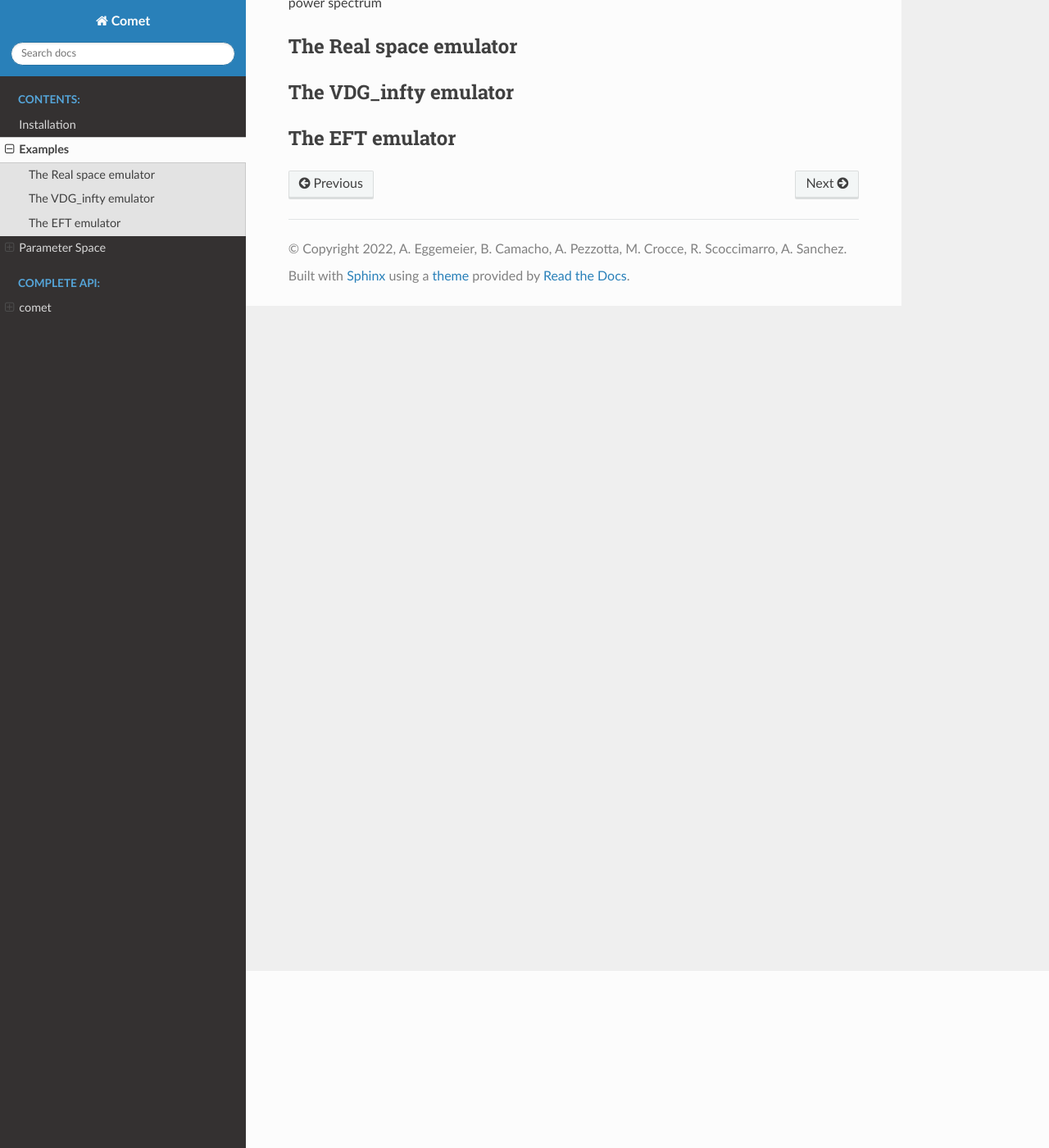
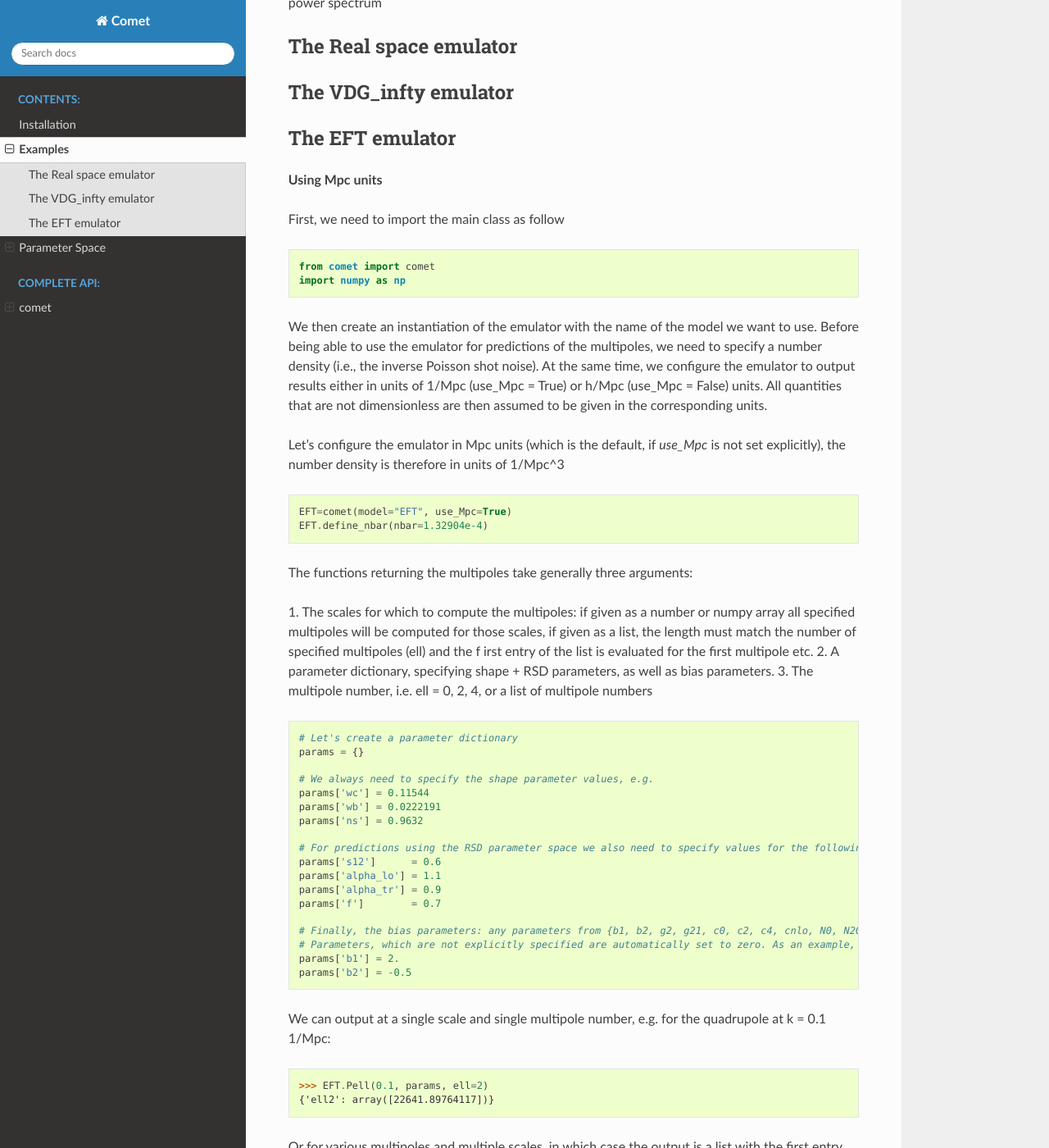
Before and after one commit to adematti/comet-emu, a Sphinx documentation site: the page built from docs/source/examples.rst, in a window 1280 px wide and 1400 px high, scrolled down 216 px. Shown: the whole window at 82% size. Built offline with Sphinx 7.4.7 and the Read the Docs theme 2.0.0, drawn with Linux system fonts in a browser that asks for light colours; some of the changed text lies outside the part shown.

Commit message:
First EFT Example.

```diff
--- a/docs/source/examples.rst
+++ b/docs/source/examples.rst
@@ -7,10 +7,127 @@ compute the real space galaxy power spectrum
 The Real space emulator
 =======================
 
-
 The VDG_infty emulator
 =======================
 
 
 The EFT emulator
 =======================
+
+**Using Mpc units**
+
+First, we need to import the main class as follow
+
+::
+
+  from comet import comet
+  import numpy as np
+
+We then create an instantiation of the emulator with the name of the model
+we want to use.
+Before being able to use the emulator for predictions of the multipoles,
+we need to specify a number density (i.e., the inverse Poisson shot noise).
+At the same time, we configure the emulator to output results either in units
+of 1/Mpc (use_Mpc = True) or h/Mpc (use_Mpc = False) units.
+All quantities that are not dimensionless are then assumed to be given in the
+corresponding units.
+
+Let's configure the emulator in Mpc units (which is the default, if `use_Mpc`
+is not set explicitly), the number density is therefore in units of 1/Mpc^3
+
+::
+
+  EFT=comet(model="EFT", use_Mpc=True)
+  EFT.define_nbar(nbar=1.32904e-4)
+
+
+The functions returning the multipoles take generally three arguments:
+
+1. The scales for which to compute the multipoles: if given as a number or numpy
+array all specified multipoles will be computed for those scales, if given as
+a list, the length must match the number of specified multipoles (ell) and the f
+irst entry of the list is evaluated for the first multipole etc.
+2. A parameter dictionary, specifying shape + RSD parameters, as well as bias
+parameters.
+3. The multipole number, i.e. ell = 0, 2, 4, or a list of multipole numbers
+
+::
+
+  # Let's create a parameter dictionary
+  params = {}
+
+  # We always need to specify the shape parameter values, e.g.
+  params['wc'] = 0.11544
+  params['wb'] = 0.0222191
+  params['ns'] = 0.9632
+
+  # For predictions using the RSD parameter space we also need to specify values for the following four parameters, e.g.
+  params['s12']      = 0.6
+  params['alpha_lo'] = 1.1
+  params['alpha_tr'] = 0.9
+  params['f']        = 0.7
+
+  # Finally, the bias parameters: any parameters from {b1, b2, g2, g21, c0, c2, c4, cnlo, N0, N20, N22} can be specified.
+  # Parameters, which are not explicitly specified are automatically set to zero. As an example, let's just set b1 and b2:
+  params['b1'] = 2.
+  params['b2'] = -0.5
+
+We can output at a single scale and single multipole number, e.g. for the quadrupole at k = 0.1 1/Mpc:
+
+::
+
+  >>> EFT.Pell(0.1, params, ell=2)
+  {'ell2': array([22641.89764117])}
+
+Or for various multipoles and multiple scales, in which case the output is a
+list with the first entry corresponding to the first multipole specified in ell:
+
+::
+
+  >>> EFT.Pell(np.array([0.1,0.2,0.3]), params, ell=[0,2,4])
+  {'ell0': array([31055.0916122 , 12361.60453026,  7524.37408667]), 'ell2': array([22641.89762504, 11914.05005836,  8891.37228123]), 'ell4': array([5904.2804531 , 3968.57823775, 3261.60821848])}
+
+Or at different scales for different multipoles (providing a list of numbers or numpy arrays):
+
+::
+
+  >>> EFT.Pell([np.array([0.1,0.2]),0.3], params, ell=[0,4])
+  {'ell0': array([31055.0916122 , 12361.60453026]), 'ell4': array([3261.60821848])}
+
+Let's generate two different sets of predicitons for different parameter values and plot the results:
+
+::
+
+  # Define range of scales (remember: in 1/Mpc)
+  k_Mpc = np.logspace(-3,np.log10(0.3),100)
+
+  # get multipoles (in Mpc^3)
+  Pell_Mpc_1 = EFT.Pell(k_Mpc, params, ell=[0,2,4])
+
+  # Now, let's add/change some parameter values and obtain a second set of predictions
+  params['alpha_tr'] = 1.2
+  params['g2']       = -0.3
+  params['c0']       = -4.
+  params['cnlo']     = 6.
+  params['N0']       = 0.6
+  Pell_Mpc_2 = EFT.Pell(k_Mpc, params, ell=[0,2,4])
+
+  # Plot the results!
+  f = plt.figure()
+  ax = f.add_subplot(111)
+
+  ax.semilogx(k_Mpc, k_Mpc**0.5*Pell_Mpc_1['ell0'],c='C0',ls='-',label='P0')
+  ax.semilogx(k_Mpc, k_Mpc**0.5*Pell_Mpc_2['ell0'],c='C0',ls='--')
+
+  ax.semilogx(k_Mpc, k_Mpc**0.5*Pell_Mpc_1['ell2'],c='C1',ls='-',label='P2')
+  ax.semilogx(k_Mpc, k_Mpc**0.5*Pell_Mpc_2['ell2'],c='C1',ls='--')
+
+  ax.semilogx(k_Mpc, k_Mpc**0.5*Pell_Mpc_1['ell4'],c='C2',ls='-',label='P4')
+  ax.semilogx(k_Mpc, k_Mpc**0.5*Pell_Mpc_2['ell4'],c='C2',ls='--')
+
+  ax.set_xlabel('$k$ [1/Mpc]',fontsize=12)
+  ax.set_ylabel(r'$k^{1/2}\,P_{\ell}(k)$ [$(\mathrm{Mpc})^{5/2}$]',fontsize=12)
+  ax.legend(fontsize=12)
+
+.. image:: ./imgs/EFT_Multipoles.png
+  :width: 600
```
Also changed, not shown: testsTutorial.py (added, +62 -0 lines), docs/source/imgs/EFT_Multipoles.png (added), 2 other files.
